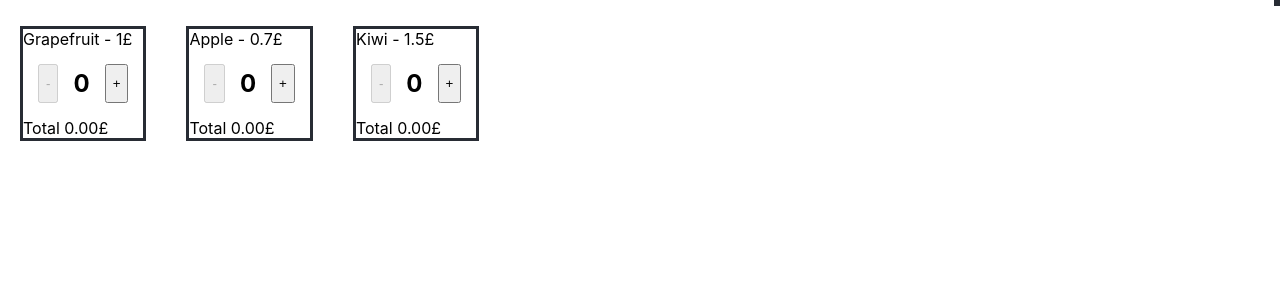
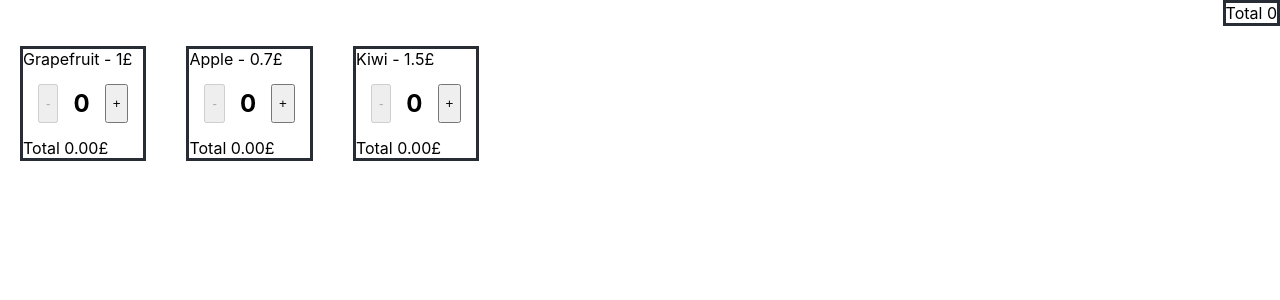
Before and after one commit to neverstopcreating/ShoppingCart, a React (Create React App) app: page / in a window 1280 px wide. Shown: the top 300 px of the page. Built offline with nearby package versions, Linux system fonts and the light colour scheme.

Commit message:
working state of cart total

```diff
--- a/src/containers/cart.js
+++ b/src/containers/cart.js
@@ -3,11 +3,23 @@ import "./cart.css";
 
 
 function Cart(props) {
+    console.log('In the cart component', props.products, props.cart);
 
-    console.log('In the cart component', props.products);
+    let total = 0;
+
+    props.products.forEach(p => {
+        let countOfProductInCart = props.cart[p.id] || 0;
+        console.log(p, p.price, countOfProductInCart);
+
+        total = total + (p.price * countOfProductInCart);
+    });
+
+    console.log('total', total);
+
+
     return (
         <div className="cart">
-
+            <span>Total {total} </span>
         </div>
     )
 }
```
